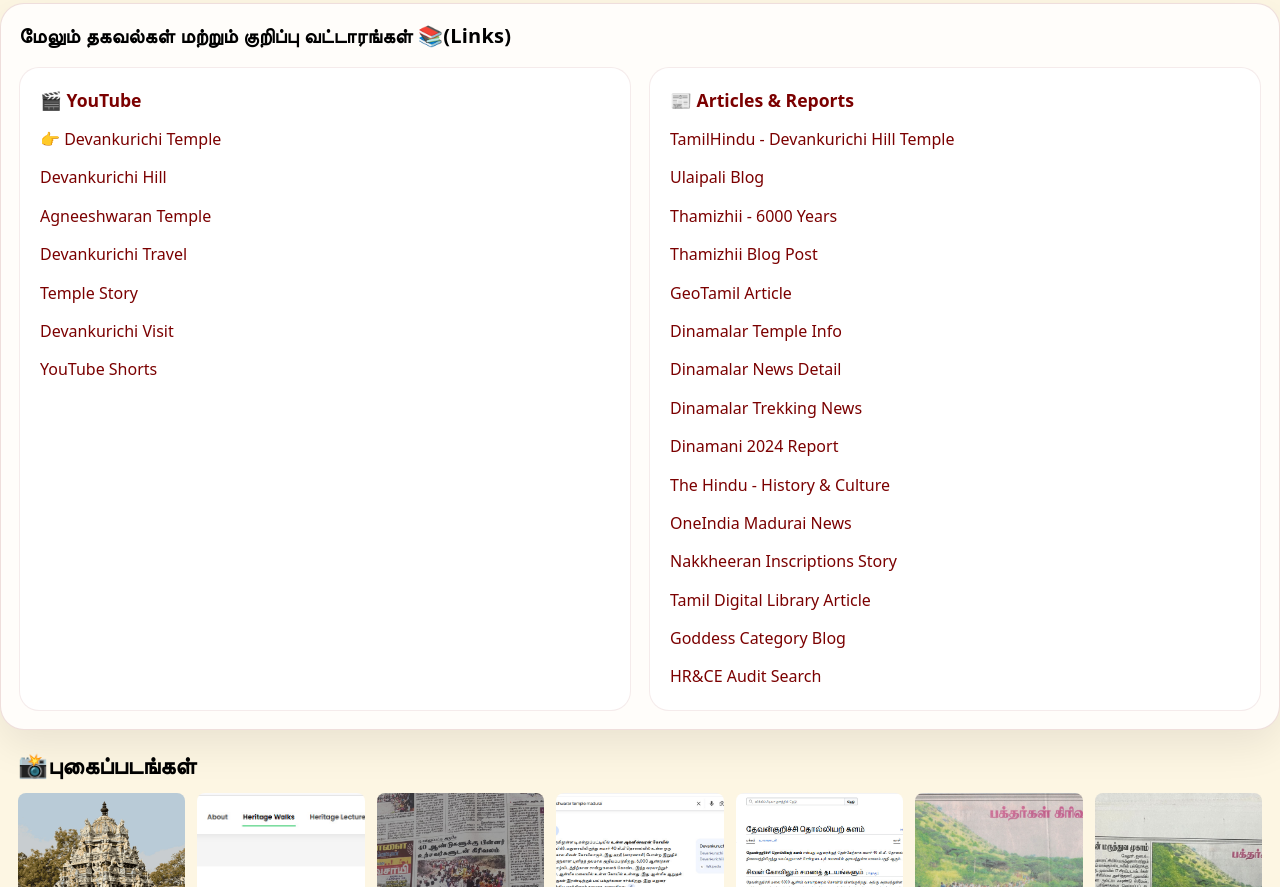
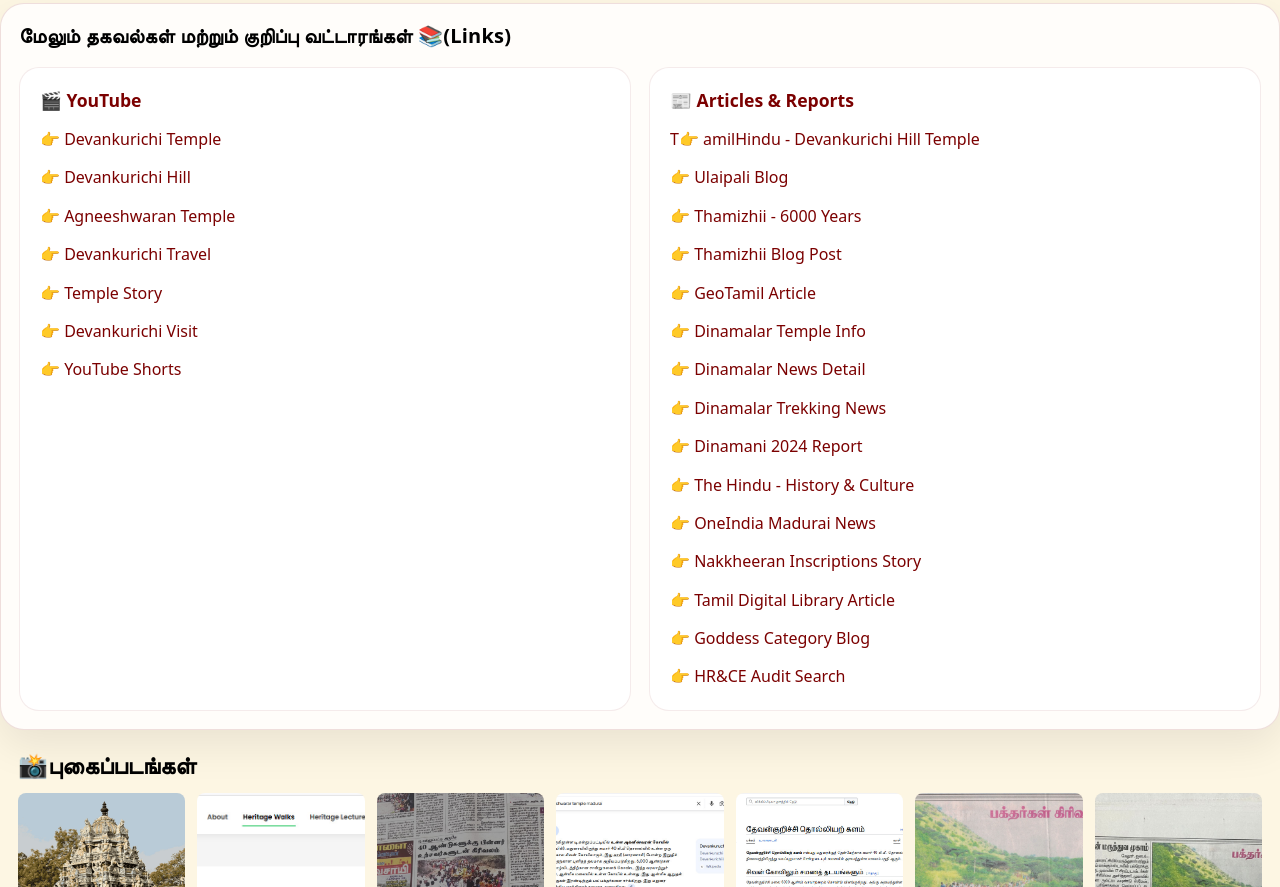
Before and after one commit to Sakthi1030/uzhavarapani, a plain HTML site: page index.html in a window 1280 px wide. Shown: the part 680-1567 px from the top of the page. Drawn offline with Linux system fonts and the light colour scheme.

Commit message:
Update index.html

```diff
--- a/index.html
+++ b/index.html
@@ -56,33 +56,33 @@
       <h3>🎬 YouTube</h3>
       <ul>
         <li><a href="https://www.youtube.com/watch?v=su-vHhvjQrw" target="_blank" rel="noopener">👉 Devankurichi Temple</a></li>
-        <li><a href="https://www.youtube.com/watch?v=nsEPYvwtiDM" target="_blank" rel="noopener">Devankurichi Hill</a></li>
-        <li><a href="https://www.youtube.com/watch?v=-EFXlwg_7Q0" target="_blank" rel="noopener">Agneeshwaran Temple</a></li>
-        <li><a href="https://www.youtube.com/watch?v=QDD7YSvNIXc" target="_blank" rel="noopener">Devankurichi Travel</a></li>
-        <li><a href="https://www.youtube.com/watch?v=eCudve5ViBw" target="_blank" rel="noopener">Temple Story</a></li>
-        <li><a href="https://www.youtube.com/watch?v=3QQoCQWY9Gw" target="_blank" rel="noopener">Devankurichi Visit</a></li>
-        <li><a href="https://www.youtube.com/shorts/bf-4J87SrKY" target="_blank" rel="noopener">YouTube Shorts</a></li>
+        <li><a href="https://www.youtube.com/watch?v=nsEPYvwtiDM" target="_blank" rel="noopener">👉 Devankurichi Hill</a></li>
+        <li><a href="https://www.youtube.com/watch?v=-EFXlwg_7Q0" target="_blank" rel="noopener">👉 Agneeshwaran Temple</a></li>
+        <li><a href="https://www.youtube.com/watch?v=QDD7YSvNIXc" target="_blank" rel="noopener">👉 Devankurichi Travel</a></li>
+        <li><a href="https://www.youtube.com/watch?v=eCudve5ViBw" target="_blank" rel="noopener">👉 Temple Story</a></li>
+        <li><a href="https://www.youtube.com/watch?v=3QQoCQWY9Gw" target="_blank" rel="noopener">👉 Devankurichi Visit</a></li>
+        <li><a href="https://www.youtube.com/shorts/bf-4J87SrKY" target="_blank" rel="noopener">👉 YouTube Shorts</a></li>
       </ul>
     </article>
 
     <article class="resource-card">
       <h3>📰 Articles & Reports</h3>
       <ul>
-        <li><a href="https://tamilhindu.com/2010/02/devankurichi-hill-temple/" target="_blank" rel="noopener">TamilHindu - Devankurichi Hill Temple</a></li>
-        <li><a href="http://ulaipali.blogspot.com/2016/08/blog-post_21.html" target="_blank" rel="noopener">Ulaipali Blog</a></li>
-        <li><a href="https://thamizhii.blogspot.com/2015/10/6000.html" target="_blank" rel="noopener">Thamizhii - 6000 Years</a></li>
-        <li><a href="https://thamizhii.blogspot.com/2015/10/blog-post_25.html" target="_blank" rel="noopener">Thamizhii Blog Post</a></li>
-        <li><a href="https://www.geotamil.com/index.php/2021-02-11-18-08-43/9288-2025-08-17-04-39-33" target="_blank" rel="noopener">GeoTamil Article</a></li>
-        <li><a href="https://temple.dinamalar.com/en/new_en.php?id=1294" target="_blank" rel="noopener">Dinamalar Temple Info</a></li>
-        <li><a href="https://temple.dinamalar.com/news_detail.php?id=143349" target="_blank" rel="noopener">Dinamalar News Detail</a></li>
-        <li><a href="https://www.dinamalar.com/news/tamil-nadu-district-news-madurai/-traditional-trekking-on-devankurichi-hill--/3612343" target="_blank" rel="noopener">Dinamalar Trekking News</a></li>
-        <li><a href="https://www.dinamani.com/all-editions/edition-madurai/2024/Apr/28/%E0%AE%A4%E0%AF%87%E0%AE%B5%E0%AE%A9%E0%AF%8D%E0%AE%95%E0%AF%81%E0%AE%B1%E0%AE%BF%E0%AE%9A%E0%AF%8D%E0%AE%9A%E0%AE%BF-%E0%AE%85%E0%AE%95%E0%AF%8D%E0%AE%A9%E0%AF%80%E0%AE%9A%E0%AF%81%E0%AE%B5%E0%AE%B0%E0%AE%BE%E0%AF%8D-%E0%AE%AE%E0%AE%B2%E0%AF%88%E0%AE%95%E0%AF%8D-%E0%AE%95%E0%AF%8B%E0%AE%AF%E0%AE%BF%E0%AE%B2%E0%AE%BF%E0%AE%B2%E0%AF%8D-%E0%AE%AA%E0%AE%BE%E0%AE%B0%E0%AE%AE%E0%AF%8D%E0%AE%AA%E0%AE%B0%E0%AE%BF%E0%AE%AF-%E0%AE%A8%E0%AE%9F%E0%AF%88%E0%AE%AA%E0%AE%AF%E0%AE%A3%E0%AE%AE%E0%AF%8D" target="_blank" rel="noopener">Dinamani 2024 Report</a></li>
-        <li><a href="https://www-thehindu-com.translate.goog/features/friday-review/history-and-culture/namma-madurai-slice-of-legend-and-history/article4877195.ece?_x_tr_sl=en&_x_tr_tl=ta&_x_tr_hl=ta&_x_tr_pto=tc" target="_blank" rel="noopener">The Hindu - History & Culture</a></li>
-        <li><a href="https://tamil.oneindia.com/news/madurai/t-kallupatti-devankurichi-kanmai-overflowing-with-heavy-rains-people-request-to-protect-572281.html" target="_blank" rel="noopener">OneIndia Madurai News</a></li>
-        <li><a href="https://www.nakkheeran.in/special-articles/special-article/message-13th-century-ad-inscription" target="_blank" rel="noopener">Nakkheeran Inscriptions Story</a></li>
-        <li><a href="https://tamildigitallibrary.in/Articles/%E0%AE%95%E0%AE%B2%E0%AF%8D%E0%AE%B5%E0%AF%86%E0%AE%9F%E0%AF%8D%E0%AE%9F%E0%AF%81-235-%E0%AE%A4%E0%AF%87%E0%AE%B5%E0%AE%A9%E0%AF%8D%E0%AE%95%E0%AF%81%E0%AE%B1%E0%AE%BF%E0%AE%9A%E0%AF%8D%E0%AE%9A%E0%AE%BF%20%E0%AE%AE%E0%AE%B2%E0%AF%88%20%E0%AE%85%E0%AE%95%E0%AF%8D%E0%AE%A9%E0%AF%80%E0%AE%9A%E0%AF%81%E0%AE%B5%E0%AE%B0%E0%AE%B0%E0%AF%8D%20%E0%AE%95%E0%AF%8B%E0%AE%AF%E0%AE%BF%E0%AE%B2%E0%AF%8D" target="_blank" rel="noopener">Tamil Digital Library Article</a></li>
-        <li><a href="https://kvramakrishnarao-wordpress-com.translate.goog/category/goddess/?_x_tr_sl=en&_x_tr_tl=ta&_x_tr_hl=ta&_x_tr_pto=tc" target="_blank" rel="noopener">Goddess Category Blog</a></li>
-        <li><a href="https://hrce.tn.gov.in/hrcehome/audit_search.php" target="_blank" rel="noopener">HR&CE Audit Search</a></li>
+        <li><a href="https://tamilhindu.com/2010/02/devankurichi-hill-temple/" target="_blank" rel="noopener">T👉 amilHindu - Devankurichi Hill Temple</a></li>
+        <li><a href="http://ulaipali.blogspot.com/2016/08/blog-post_21.html" target="_blank" rel="noopener">👉 Ulaipali Blog</a></li>
+        <li><a href="https://thamizhii.blogspot.com/2015/10/6000.html" target="_blank" rel="noopener">👉 Thamizhii - 6000 Years</a></li>
+        <li><a href="https://thamizhii.blogspot.com/2015/10/blog-post_25.html" target="_blank" rel="noopener">👉 Thamizhii Blog Post</a></li>
+        <li><a href="https://www.geotamil.com/index.php/2021-02-11-18-08-43/9288-2025-08-17-04-39-33" target="_blank" rel="noopener">👉 GeoTamil Article</a></li>
+        <li><a href="https://temple.dinamalar.com/en/new_en.php?id=1294" target="_blank" rel="noopener">👉 Dinamalar Temple Info</a></li>
+        <li><a href="https://temple.dinamalar.com/news_detail.php?id=143349" target="_blank" rel="noopener">👉 Dinamalar News Detail</a></li>
+        <li><a href="https://www.dinamalar.com/news/tamil-nadu-district-news-madurai/-traditional-trekking-on-devankurichi-hill--/3612343" target="_blank" rel="noopener">👉 Dinamalar Trekking News</a></li>
+        <li><a href="https://www.dinamani.com/all-editions/edition-madurai/2024/Apr/28/%E0%AE%A4%E0%AF%87%E0%AE%B5%E0%AE%A9%E0%AF%8D%E0%AE%95%E0%AF%81%E0%AE%B1%E0%AE%BF%E0%AE%9A%E0%AF%8D%E0%AE%9A%E0%AE%BF-%E0%AE%85%E0%AE%95%E0%AF%8D%E0%AE%A9%E0%AF%80%E0%AE%9A%E0%AF%81%E0%AE%B5%E0%AE%B0%E0%AE%BE%E0%AF%8D-%E0%AE%AE%E0%AE%B2%E0%AF%88%E0%AE%95%E0%AF%8D-%E0%AE%95%E0%AF%8B%E0%AE%AF%E0%AE%BF%E0%AE%B2%E0%AE%BF%E0%AE%B2%E0%AF%8D-%E0%AE%AA%E0%AE%BE%E0%AE%B0%E0%AE%AE%E0%AF%8D%E0%AE%AA%E0%AE%B0%E0%AE%BF%E0%AE%AF-%E0%AE%A8%E0%AE%9F%E0%AF%88%E0%AE%AA%E0%AE%AF%E0%AE%A3%E0%AE%AE%E0%AF%8D" target="_blank" rel="noopener">👉 Dinamani 2024 Report</a></li>
+        <li><a href="https://www-thehindu-com.translate.goog/features/friday-review/history-and-culture/namma-madurai-slice-of-legend-and-history/article4877195.ece?_x_tr_sl=en&_x_tr_tl=ta&_x_tr_hl=ta&_x_tr_pto=tc" target="_blank" rel="noopener">👉 The Hindu - History & Culture</a></li>
+        <li><a href="https://tamil.oneindia.com/news/madurai/t-kallupatti-devankurichi-kanmai-overflowing-with-heavy-rains-people-request-to-protect-572281.html" target="_blank" rel="noopener">👉 OneIndia Madurai News</a></li>
+        <li><a href="https://www.nakkheeran.in/special-articles/special-article/message-13th-century-ad-inscription" target="_blank" rel="noopener">👉 Nakkheeran Inscriptions Story</a></li>
+        <li><a href="https://tamildigitallibrary.in/Articles/%E0%AE%95%E0%AE%B2%E0%AF%8D%E0%AE%B5%E0%AF%86%E0%AE%9F%E0%AF%8D%E0%AE%9F%E0%AF%81-235-%E0%AE%A4%E0%AF%87%E0%AE%B5%E0%AE%A9%E0%AF%8D%E0%AE%95%E0%AF%81%E0%AE%B1%E0%AE%BF%E0%AE%9A%E0%AF%8D%E0%AE%9A%E0%AE%BF%20%E0%AE%AE%E0%AE%B2%E0%AF%88%20%E0%AE%85%E0%AE%95%E0%AF%8D%E0%AE%A9%E0%AF%80%E0%AE%9A%E0%AF%81%E0%AE%B5%E0%AE%B0%E0%AE%B0%E0%AF%8D%20%E0%AE%95%E0%AF%8B%E0%AE%AF%E0%AE%BF%E0%AE%B2%E0%AF%8D" target="_blank" rel="noopener">👉 Tamil Digital Library Article</a></li>
+        <li><a href="https://kvramakrishnarao-wordpress-com.translate.goog/category/goddess/?_x_tr_sl=en&_x_tr_tl=ta&_x_tr_hl=ta&_x_tr_pto=tc" target="_blank" rel="noopener">👉 Goddess Category Blog</a></li>
+        <li><a href="https://hrce.tn.gov.in/hrcehome/audit_search.php" target="_blank" rel="noopener">👉 HR&CE Audit Search</a></li>
       </ul>
     </article>
   </div>
```
